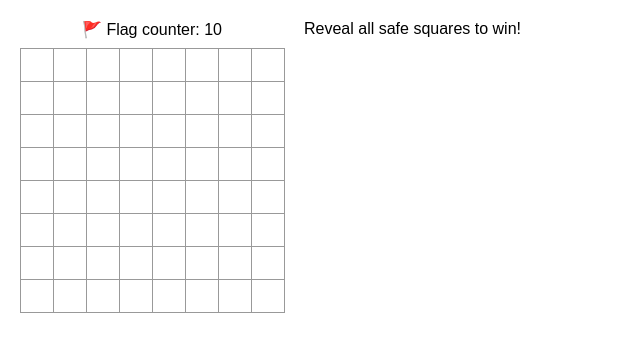
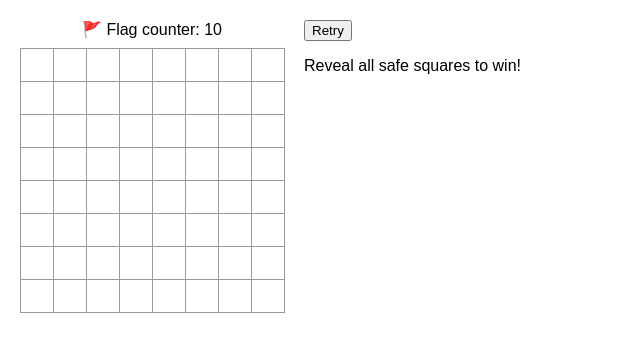
Before and after one commit to randyg111/react-minesweeper, a React (Create React App) app in the folder src/: page / in a window 1280 px wide. Shown: the top 352 px of the page, without its empty margins (0-640 px from the left). Built offline with nearby package versions, Linux system fonts and the light colour scheme.

Commit message:
Retry button

```diff
--- a/src/App.tsx
+++ b/src/App.tsx
@@ -1,6 +1,6 @@
 import React, { useMemo, useState } from "react";
 
-// chording, retry button, custom difficulty, timer, graphics, snake
+// retry button, custom difficulty, timer, graphics, snake
 type Value = "💥" | "🚩" | "⬜" | 0 | 1 | 2 | 3 | 4 | 5 | 6 | 7 | 8 | null;
 type Grid = Value[][];
 type GridFunc = (grid: Grid, r: number, c: number) => number;
@@ -155,7 +155,11 @@ export default function Game() {
       });
     }
     return temp;
-  }, []);
+  }, [retry]);
+
+  function retry() {
+    setGrid(Array(rows).fill(null).map(x => Array(cols).fill(null)));
+  }
 
 
   function handlePlay(nextGrid: Grid) {
@@ -168,7 +172,8 @@ export default function Game() {
         <Board squares={grid} onPlay={handlePlay} hiddenSquares={hidden} />
       </div>
       <div className="game-info">
-        {status}
+        <button onClick={retry}>Retry</button>
+        <p>{status}</p>
       </div>
     </div>
   )
```
